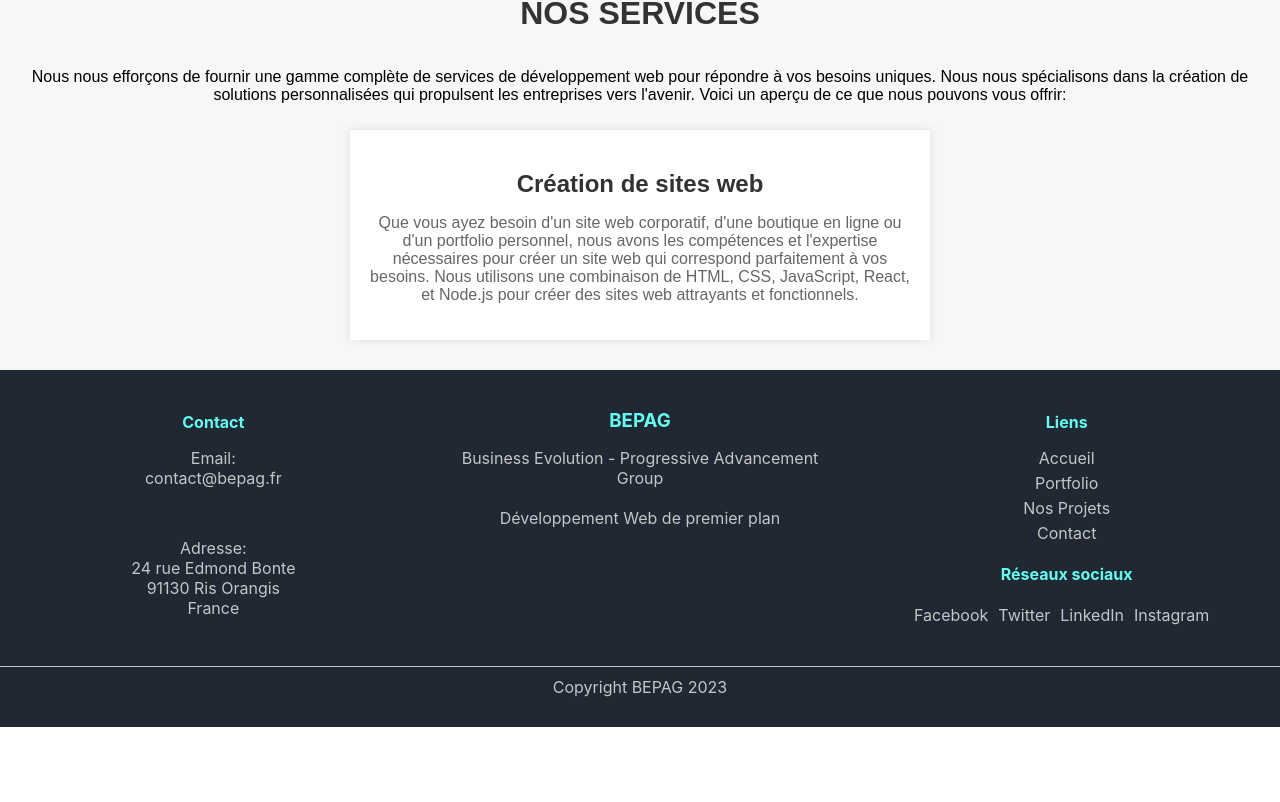
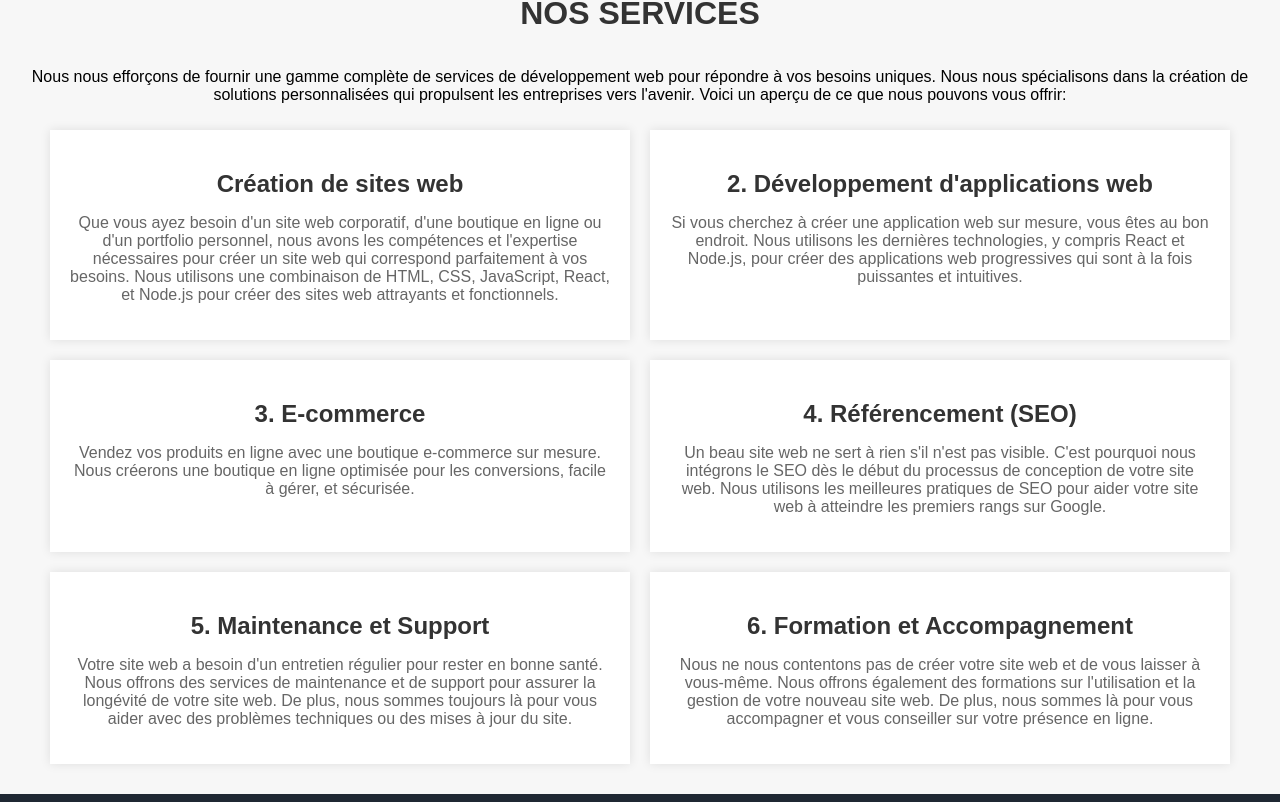
Before and after one commit to mrtchou/sitePerso, a React (Create React App) app: page /Nos-Services in a window 1280 px wide. Shown: the part 758-1560 px from the top of the page. Before the commit the page ends 1485 px from the top, so only its background shows below. Built offline with nearby package versions, Linux system fonts and the light colour scheme.

Commit message:
add text services

```diff
--- a/src/pages/NosServices.js
+++ b/src/pages/NosServices.js
@@ -14,6 +14,31 @@ const Services = () => {
       title: "Création de sites web",
       description:
         "Que vous ayez besoin d'un site web corporatif, d'une boutique en ligne ou d'un portfolio personnel, nous avons les compétences et l'expertise nécessaires pour créer un site web qui correspond parfaitement à vos besoins. Nous utilisons une combinaison de HTML, CSS, JavaScript, React, et Node.js pour créer des sites web attrayants et fonctionnels.",
+    },
+    {
+      title: "2. Développement d'applications web",
+      description:
+        "Si vous cherchez à créer une application web sur mesure, vous êtes au bon endroit. Nous utilisons les dernières technologies, y compris React et Node.js, pour créer des applications web progressives qui sont à la fois puissantes et intuitives.",
+    },
+    {
+      title: "3. E-commerce",
+      description:
+        "Vendez vos produits en ligne avec une boutique e-commerce sur mesure. Nous créerons une boutique en ligne optimisée pour les conversions, facile à gérer, et sécurisée.",
+    },
+    {
+      title: "4. Référencement (SEO)",
+      description:
+        "Un beau site web ne sert à rien s'il n'est pas visible. C'est pourquoi nous intégrons le SEO dès le début du processus de conception de votre site web. Nous utilisons les meilleures pratiques de SEO pour aider votre site web à atteindre les premiers rangs sur Google.",
+    },
+    {
+      title: "5. Maintenance et Support",
+      description:
+        "Votre site web a besoin d'un entretien régulier pour rester en bonne santé. Nous offrons des services de maintenance et de support pour assurer la longévité de votre site web. De plus, nous sommes toujours là pour vous aider avec des problèmes techniques ou des mises à jour du site.",
+    },
+    {
+      title: "6. Formation et Accompagnement",
+      description:
+        "Nous ne nous contentons pas de créer votre site web et de vous laisser à vous-même. Nous offrons également des formations sur l'utilisation et la gestion de votre nouveau site web. De plus, nous sommes là pour vous accompagner et vous conseiller sur votre présence en ligne.",
     },
     // Ajoutez ici plus de services comme l'exemple ci-dessus
   ];
```
